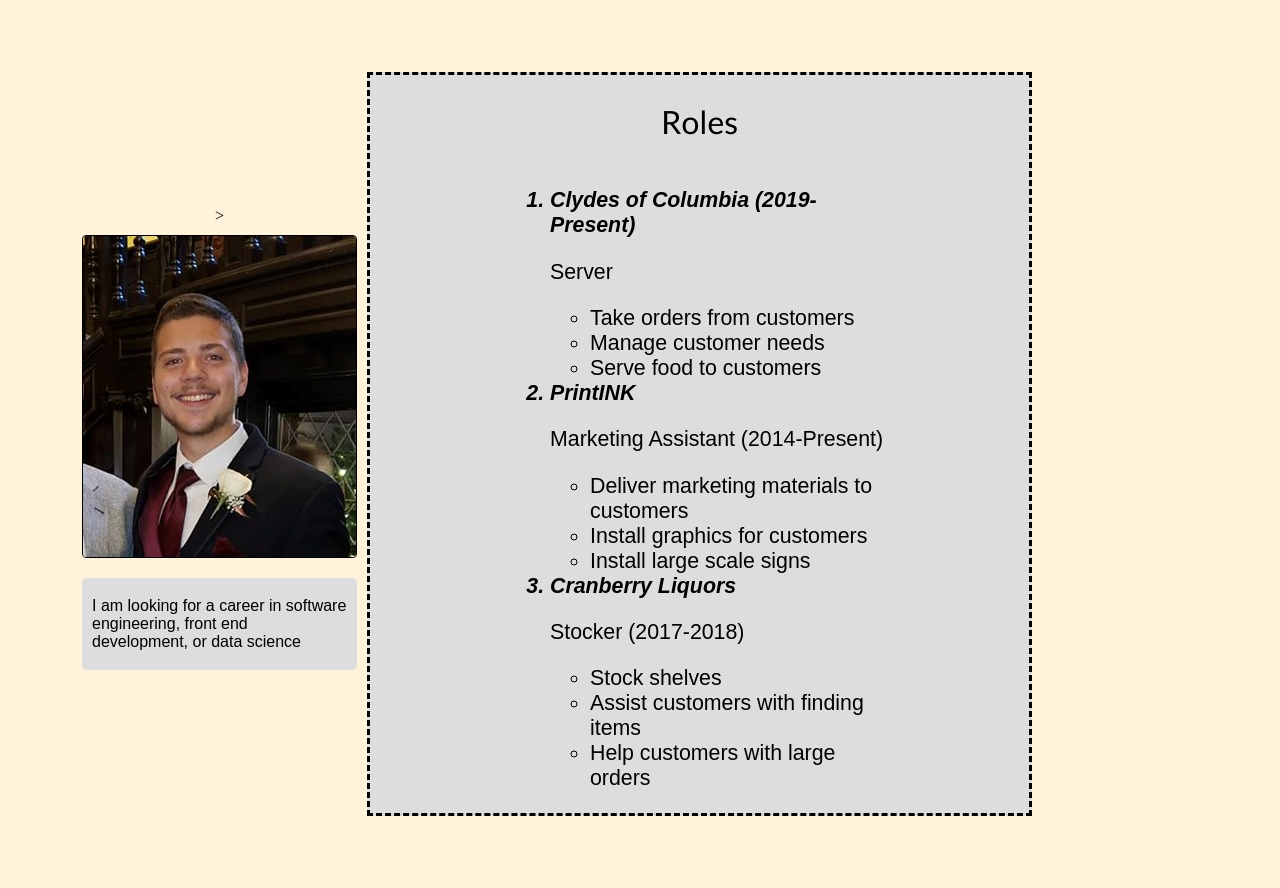
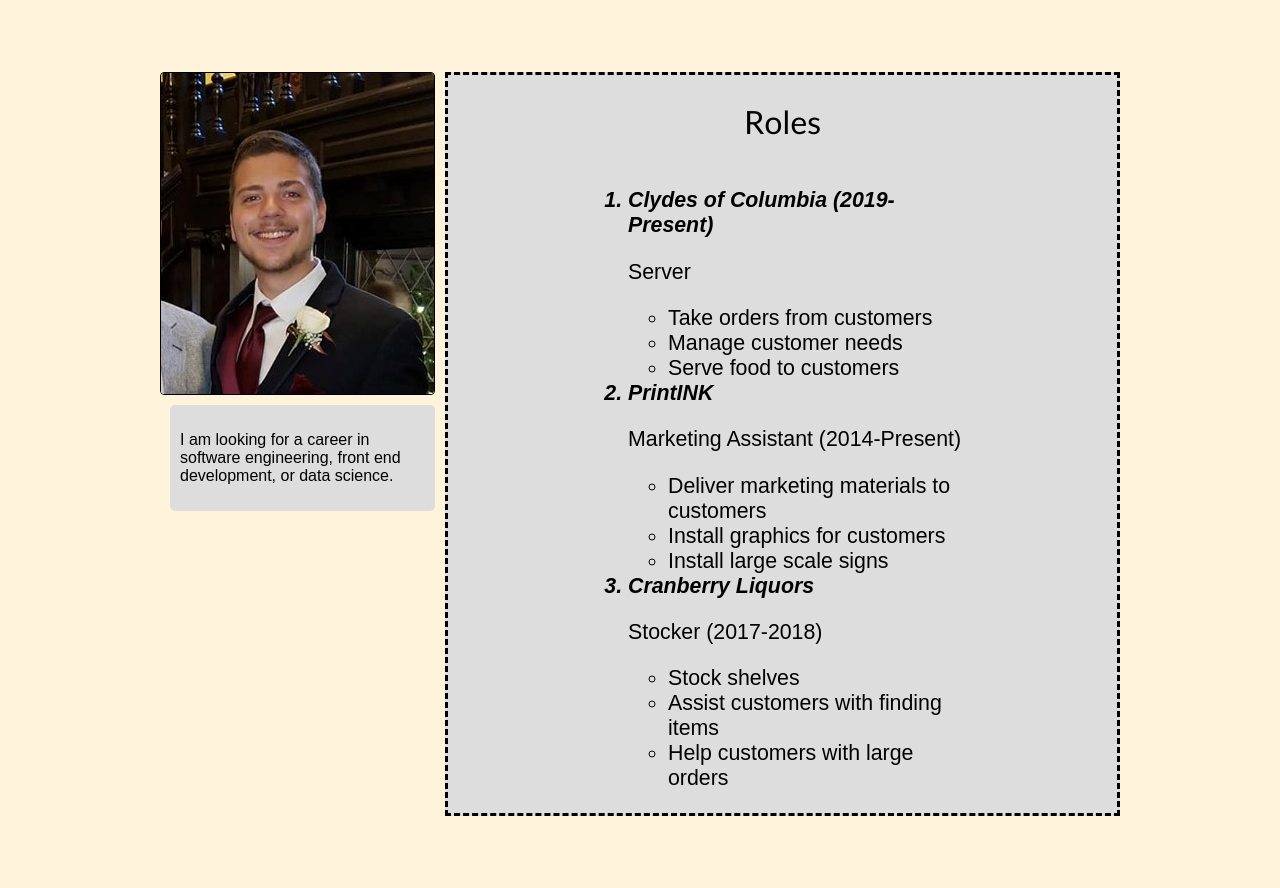
Before and after one commit to dstoner05/dstoner05.github.io, a PHP site: page / in a window 1280 px wide. Shown: the part 174-1062 px from the top of the page. Run offline with PHP 8.4, Linux system fonts and the light colour scheme; some web fonts are replaced.

Commit message:
Fixed positioning issues

```diff
--- a/Assignment1/index.html
+++ b/Assignment1/index.html
@@ -19,13 +19,13 @@
             </div>
         </div>
         <div class="wrapper">
-
-            <div class="line1">>
+            <div class="container">
+                <div class="line1">
                     <div class="main-image">
                         <img src="selfimg.jpg" alt="Photo of me">
                     </div>
                     <div class="image-text">
-                    <p>I am looking for a career in software engineering, front end development, or data science</p>
+                        <p>I am looking for a career in software engineering, front end development, or data science.</p>
                     </div>
                 </div>
                 <div class="work-entries">
@@ -74,7 +74,7 @@
                             </ol>
                     </div>
                 </div>
-
+            </div>
         </div>
     </body>
 </html>
--- a/Assignment1/style.css
+++ b/Assignment1/style.css
@@ -15,8 +15,8 @@
 .one {
     display:flex;
     justify-content:flex-start;
+    align-items:center;
     font-size:24pt;
-    align-items:center;
     font-family: 'Lato', sans-serif;
     font-weight:900;
     text-shadow: 4px 1px  rgb(129, 129, 129);
@@ -32,19 +32,24 @@
 
 .wrapper {
     display:flex;
-    flex-direction:row;
-    justify-content:flex-end;
     align-items:center;
+    justify-content:center;
+}
+
+.container {
+    display: flex;
+    justify-content:center;
+    align-items:flex-start;
     max-width:960px;
     margin:72px;
-
+    flex-direction:row;
 }
 
 .line1 {
     display:flex;
     flex-direction:column;
     width: 300px;
-    align-items:center;
+    align-items:flex-start;
     justify-content:center;
 }
 
@@ -52,11 +57,11 @@
     display:flex;
     justify-content:flex-start;
     border-radius:4px;
-    margin:10px;
     border:solid;
     border-width:1px;
     border-color:black;
     overflow: hidden;
+    margin-right:10px;
 }
 
 .image-text {
@@ -64,7 +69,6 @@
     justify-content:flex-end;
     align-items:center;
     background-color:rgb(221, 221, 221);
-    height:72px;
     font-size:12pt;
     border-radius:5px;
     padding:10px;
@@ -101,9 +105,10 @@
 }
 
 @media only screen and (max-width: 1000px) {
-    .wrapper {
+    .container {
         display:flex;
         flex-direction:column;
+        align-items:center;
         flex-wrap:wrap;
 
     }
@@ -111,7 +116,14 @@
     .line1 {
         display:flex;
         flex-direction:row;
-        flex-wrap:wrap;
+        align-items:center;
+        width:800px;
+        margin-bottom:10px;
 
     }
+
+    .image-text {
+        display:flex;
+        max-width:150px;
+    }
 }
```
Lines whose indentation alone changed are shown as unchanged.
